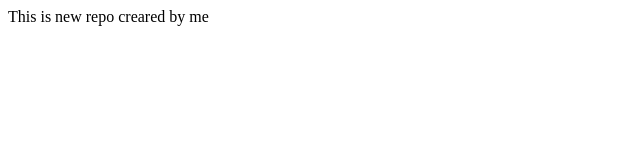
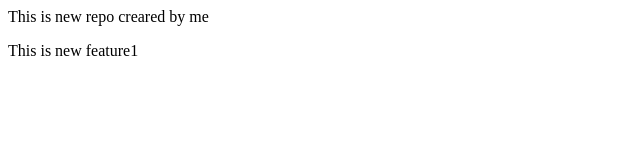
Before and after one commit to Swapnilkachare/SKLocalRepo, a plain HTML site: page index.html in a window 1280 px wide. Shown: the whole page, without its empty margins (0-640 px from the left). Drawn offline with Linux system fonts and the light colour scheme.

Commit message:
this is new feature will reflect in feature1 branch

```diff
--- a/index.html
+++ b/index.html
@@ -1 +1,4 @@
 <P>This is  new repo creared by me</P>
+<P>This is new feature1
+
+</P>
```
